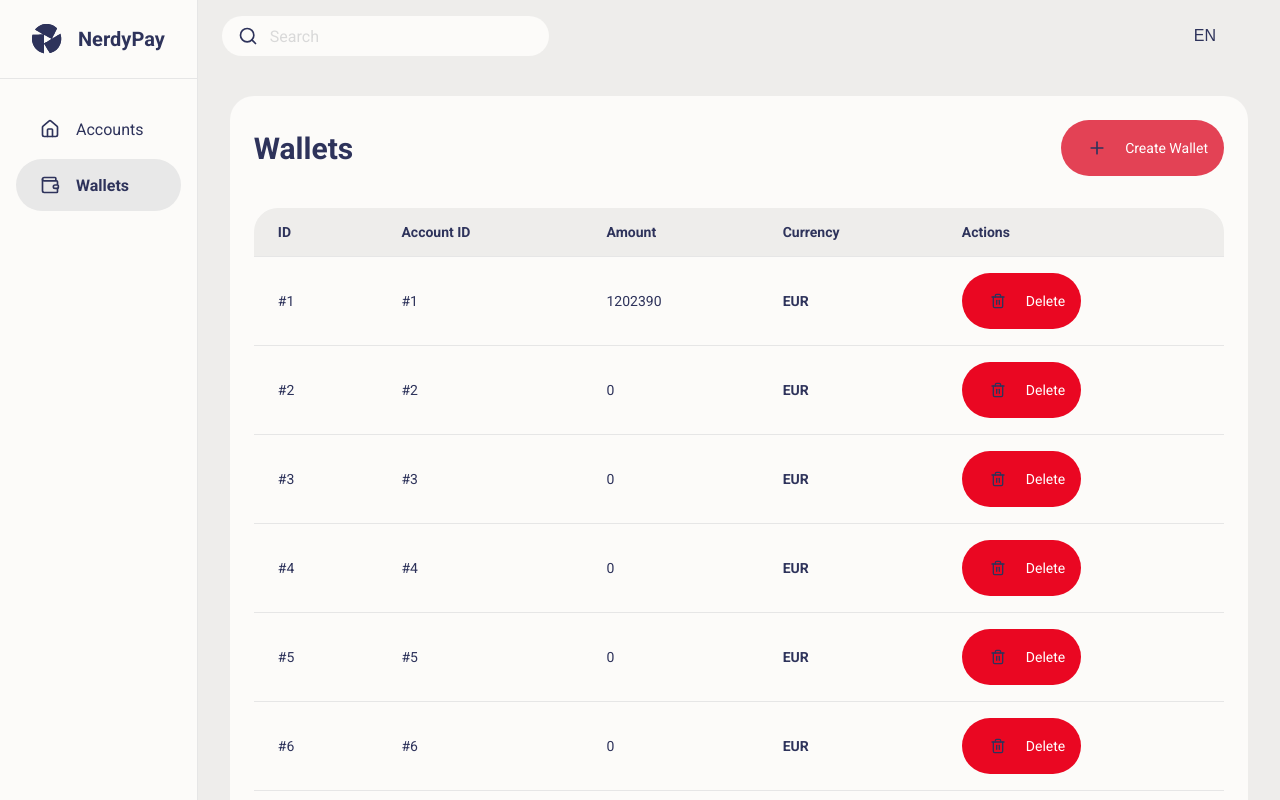
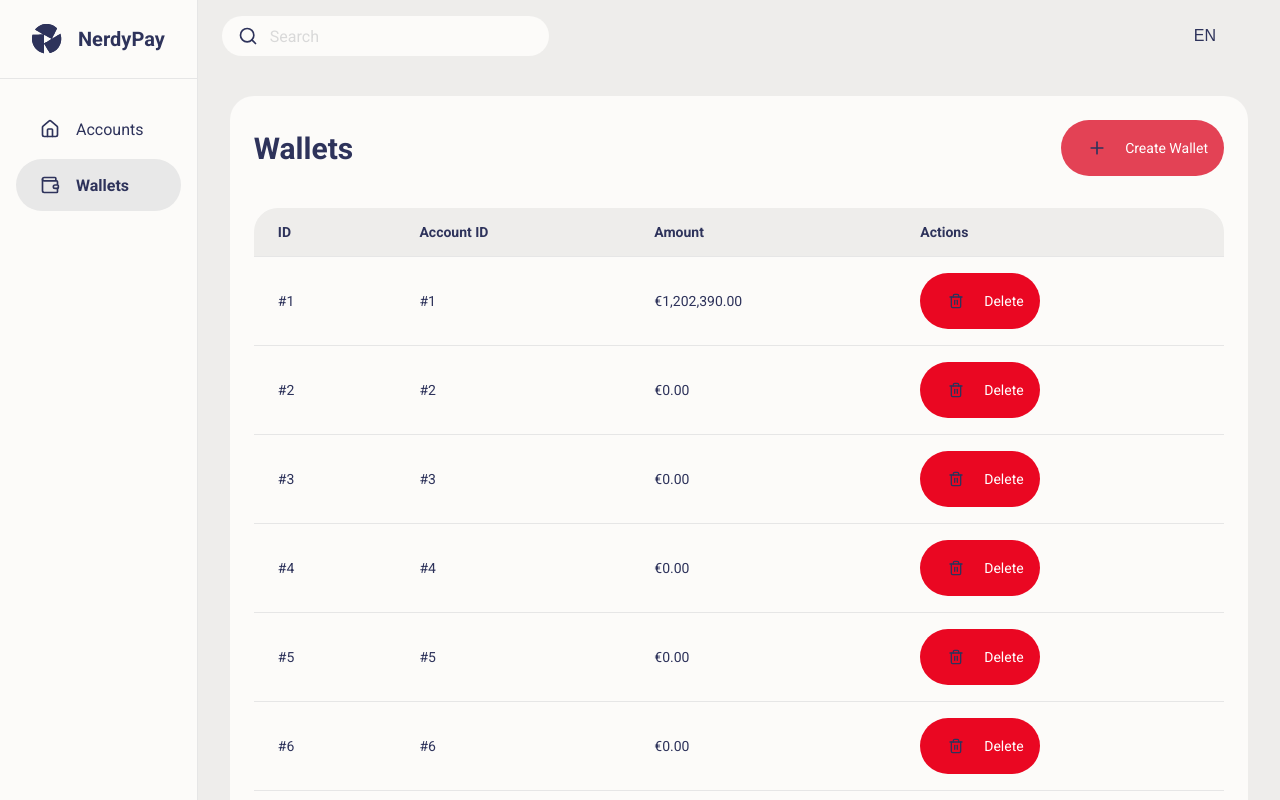
Before and after one commit to ssenkiv/wallet-front, a Next.js app: page /wallets in a window 1280 px wide. Shown: the top 800 px of the page. Built offline with nearby package versions, Linux system fonts and the light colour scheme.

Commit message:
Added view abstraction for wallet pages.

```diff
--- a/src/app/(dashboard)/wallets/page.module.css
+++ b/src/app/(dashboard)/wallets/page.module.css
@@ -62,6 +62,17 @@
   font-size: var(--font-size-sm);
 }
 
+.accountIdLink {
+  font-weight: var(--font-weight-medium);
+  text-decoration: none;
+  transition: all 0.2s ease;
+  cursor: pointer;
+}
+
+.accountIdLink:hover {
+  text-decoration: underline;
+}
+
 .actionsCell {
   display: flex;
   align-items: center;
--- a/src/app/(dashboard)/wallets/page.tsx
+++ b/src/app/(dashboard)/wallets/page.tsx
@@ -9,13 +9,13 @@ import { Plus, Trash2 } from 'lucide-react'
 import Link from 'next/link'
 import useDeleteWallet from '@/hooks/wallets/useDeleteWallet'
 import { useRouter } from 'next/navigation'
-import { Wallet } from '@/modules/wallets/domain/wallet'
-import { useGetAllWallets } from '@/hooks/wallets/useGetAllWallets'
+import useWalletsViewModel from '@/hooks/wallets/view/useWalletsViewModel'
+import { WalletViewModel } from '@/view-models/wallets/WalletViewModel'
 
 export default function WalletsPage () {
   const router = useRouter()
   const { mutate } = useDeleteWallet()
-  const { data, isLoading, isError } = useGetAllWallets()
+  const { data, isLoading, isError } = useWalletsViewModel()
 
   const handleRowClick = (walletId: number) => {
     router.push(`/wallets/${walletId}`)
@@ -26,7 +26,7 @@ export default function WalletsPage () {
     mutate(walletId)
   }
 
-  const columns: ColumnDef<Wallet>[] = [
+  const columns: ColumnDef<WalletViewModel>[] = [
     {
       accessorKey: 'id',
       header: 'ID',
@@ -40,28 +40,25 @@ export default function WalletsPage () {
       header: 'Account ID',
       size: 120,
       cell: ({ row }) => (
-        <span className={styles.accountIdCell}>#{row.original.accountId}</span>
+        <Link
+          href={`/accounts/${row.original.accountId}`}
+          className={styles.accountIdLink}
+          onClick={(e) => e.stopPropagation()}
+        >
+          #{row.original.accountId}
+        </Link>
       ),
     },
     {
-      accessorKey: 'amount',
+      accessorKey: 'formattedAmount',
       header: 'Amount',
       size: 20,
       cell: ({ row }) => (
         <span className={styles.amountCell}>
-          {row.original.amount}
+          {row.original.formattedAmount}
         </span>
       ),
     },
-    {
-      accessorKey: 'currency',
-      header: 'Currency',
-      size: 20,
-      cell: ({ row }) => (
-        <span className={styles.currencyCell}>{row.original.currency}</span>
-      ),
-    },
-
     {
       id: 'actions',
       header: 'Actions',
--- /dev/null
+++ b/src/hooks/wallets/view/useWalletsViewModel.ts
@@ -0,0 +1,16 @@
+import { useGetAllWallets } from '@/hooks/wallets/useGetAllWallets'
+import { getWalletsViewModel } from '@/view-models/wallets/getWalletsViewModel'
+import { WalletViewModel } from '@/view-models/wallets/WalletViewModel'
+
+export default function useWalletsViewModel() {
+  const { data, isLoading, isError } = useGetAllWallets()
+
+  const viewModels: WalletViewModel[] =
+    data === undefined ? [] : getWalletsViewModel(data)
+
+  return {
+    data: viewModels,
+    isLoading,
+    isError,
+  }
+}
--- /dev/null
+++ b/src/view-models/wallets/WalletViewModel.ts
@@ -0,0 +1,9 @@
+import { Currency } from '@/modules/wallets/domain/currency'
+
+export interface WalletViewModel {
+  id: number;
+  accountId: number;
+  currency: Currency;
+  amount: number;
+  formattedAmount: string;
+}
--- /dev/null
+++ b/src/view-models/wallets/getWalletViewModel.ts
@@ -0,0 +1,24 @@
+import { Wallet } from '@/modules/wallets/domain/wallet'
+import { WalletViewModel } from './WalletViewModel'
+
+const CURRENCY_SYMBOLS: Record<string, string> = {
+  USD: '$',
+  EUR: '€',
+  UAH: '₴',
+}
+
+export default function getWalletViewModel(wallet: Wallet): WalletViewModel {
+  const currencySymbol = CURRENCY_SYMBOLS[wallet.currency] || wallet.currency
+  const formattedAmount = `${currencySymbol}${wallet.amount.toLocaleString('en-US', {
+    minimumFractionDigits: 2,
+    maximumFractionDigits: 2,
+  })}`
+
+  return {
+    id: wallet.id,
+    accountId: wallet.accountId,
+    currency: wallet.currency,
+    amount: wallet.amount,
+    formattedAmount,
+  }
+}
--- /dev/null
+++ b/src/view-models/wallets/getWalletsViewModel.ts
@@ -0,0 +1,6 @@
+import { Wallet } from '@/modules/wallets/domain/wallet'
+import getWalletViewModel from '@/view-models/wallets/getWalletViewModel'
+
+export function getWalletsViewModel(wallets: Wallet[]) {
+  return wallets.map((wallet) => getWalletViewModel(wallet))
+}
```
Also changed, not shown: src/app/(dashboard)/wallets/[id]/page.module.css (+12 -0 lines), src/app/(dashboard)/wallets/[id]/page.tsx (+10 -11 lines).
